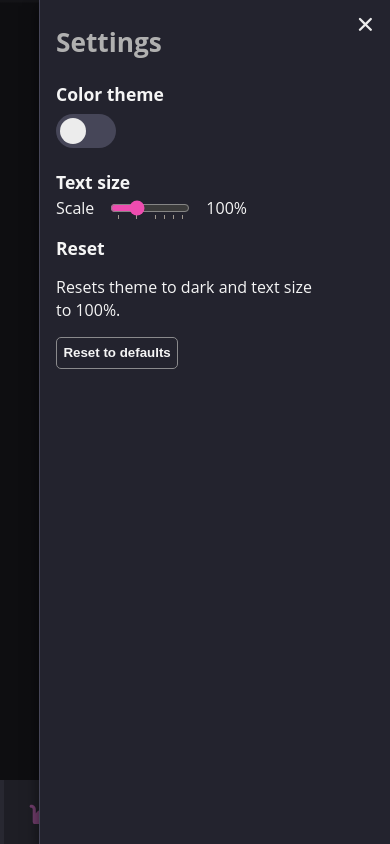
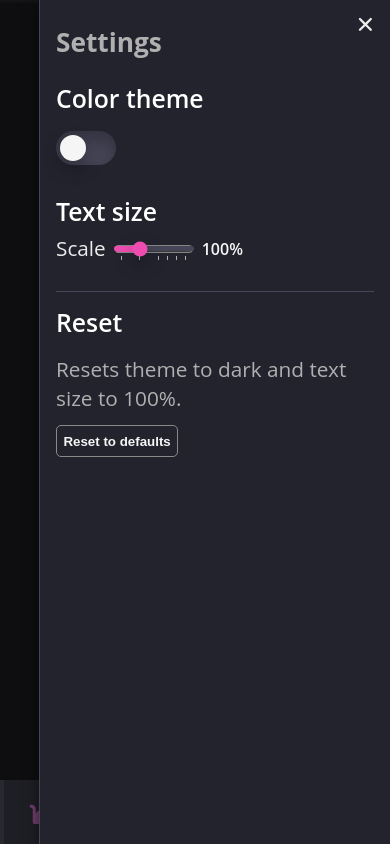
Before and after one commit to Alena0490/Cat-adoption-app, a React (Create React App) app in the folder cat-hub/: page / in a window 390 px wide. Both pictures are taken after a click on the button 347 px from the left and 820 px from the top of the page. Shown: the top 844 px of the page. Built offline with nearby package versions, Linux system fonts and the light colour scheme.

Commit message:
settings window styling

```diff
--- a/cat-hub/src/components/SettingsContent.css
+++ b/cat-hub/src/components/SettingsContent.css
@@ -1,5 +1,18 @@
 .settings-section {
-    margin: 1rem 0;
+    margin: 1.5rem 0;
+}
+
+settings-section + .settings-section {
+  border-top: 1px solid var(--bg-primary-lighter);
+  padding-top: 1rem;
+}
+
+.settings-section h3 {
+  font-size: var(--fs-md);
+  font-weight: 600;
+  color: var(--text-strong);
+  margin-bottom: 0.5rem;
+
 }
 
 .settings-section p {
@@ -10,8 +23,8 @@
     position: relative;
     top: 0rem;
     left: 0rem;
-    width: 60px;
-    height: 34px;
+    width: 3.75rem;
+    height: 2.125rem;
     display: inline-block;
     z-index: 8;
     margin: 0.5rem 0;
@@ -31,24 +44,32 @@
 
 .slider {
   position: absolute;
+  inset: 0;
   cursor: pointer;
-  inset: 0;
   background-color: var(--bg-primary-lighter);
-  border-radius: 34px;
-  transition: background-color .25s, box-shadow .25s;
+  border-radius: 9999px;
+  transition: background-color 0.25s, box-shadow 0.25s;
+  box-shadow: inset var(--shadow-md);
 }
 
 .slider::before {
+  content: "";
   position: absolute;
-  content: "";
   height: 26px;
   width: 26px;
   left: 4px;
   bottom: 4px;
-  background-color: var(--text-secondary);
+  background-color: var(--text-primary);
   border-radius: 50%;
-  transition: transform 0.25s;
+  transition: transform 0.25s, background-color 0.25s;
+  box-shadow: var(--shadow-md);
 }
+
+.slider:hover {
+  background-color: var(--bg-primary);
+  box-shadow: 0 0 0 3px var(--focus-ring, rgba(255,255,255,.1)) inset;
+}
+
 
 #theme-toggle:checked + .slider  {
   background-color: var(--icon-primary-dark);
@@ -60,9 +81,44 @@
 }
 
 #text-size-range {
-    accent-color: var(--icon-secondary);
-    inline-size: clamp(80px, 14vw, 200px);
-    margin-block: .2rem;
+  accent-color: var(--icon-secondary);
+  inline-size: clamp(80px, 14vw, 200px);
+  block-size: 0.5rem !important;
+  cursor: pointer;
+}
+
+#text-size-range::-webkit-slider-runnable-track {
+  background: linear-gradient(
+    to right,
+    var(--icon-secondary) 0%,
+    var(--icon-secondary) calc((var(--font-scale) - 0.9) / (1.25 - 0.9) * 100%),
+    var(--bg-primary-lighter) calc((var(--font-scale) - 0.9) / (1.25 - 0.9) * 100%),
+    var(--bg-primary-lighter) 100%);
+  height: .35rem;
+  border-radius: var(--radius-pill, 9999px);
+}
+
+#text-size-range::-webkit-slider-thumb {
+  background: var(--icon-secondary);
+  border-radius: 50%;
+  inline-size: 1rem;
+  block-size: 1rem;
+  margin-top: -0.25rem;
+  box-shadow: 0 2px 4px rgba(0,0,0,.3);
+  cursor: pointer;
+}
+
+#text-size-range:focus-visible {
+  outline: 2px solid var(--focus-ring);
+  outline-offset: 2px;
+  border-radius: var(--radius-sm);
+}
+
+#text-size-range::-webkit-slider-thumb {
+  background: var(--icon-secondary);
+  border-radius: 50%;
+  border: none;
+  box-shadow: var(--shadow-md);
 }
 
 label[for="text-size-range"],
@@ -75,17 +131,61 @@ output[for="text-size-range"] {
 }
 
 label[for="text-size-range"] {
-    margin-inline-end: .5rem;
+  font-weight: 500;
+  font-size: var(--fs-sm);
+  color: var(--text-secondary);
+  margin-right: 0.5rem;
+}
+
+#text-size-range::-webkit-slider-thumb {
+  background: var(--icon-secondary);
+  border: none;
+  border-radius: 50%;
+  width: 1rem;
+  height: 1rem;
+  box-shadow: var(--shadow-md);
+  margin-top: -0.3rem;
+  cursor: pointer;
+}
+
+#text-size-range::-moz-range-thumb {
+  background: var(--icon-secondary);
+  border: 2px solid var(--bg-secondary);
+  border-radius: var(--radius-lg);
+  inline-size: 1rem;
+  block-size: 1rem;
+  cursor: pointer;
+}
+
+output[for="text-size-range"] {
+  margin-inline-start: .5rem;
+  min-width: 3.5ch;
+  text-align: right;
+  font-weight: 600;
+  color: var(--text-primary);
 }
 
 #text-size-range {
-    margin-inline: .5rem;
+  color: var(--text-muted);
 }
 
-output[for="text-size-range"] {
-    margin-inline-start: .5rem;
-    min-width: 3.5ch;
-    text-align: right;
+.settings-section:last-of-type {
+  border-top: 1px solid var(--bg-primary-lighter);
+  padding-top: 1rem;
+  margin-top: 2rem;
+}
+
+.settings-section:last-of-type p {
+  margin-bottom: 0.75rem;
+  color: var(--text-muted);
+  font-size: var(--fs-sm);
+}
+
+
+.reset-button:focus-visible {
+  outline: 2px solid var(--focus-ring);
+  outline-offset: 2px;
+  border-radius: var(--radius-sm);
 }
 
 @media (prefers-reduced-motion: reduce) {
--- a/cat-hub/src/components/SettingsContent.js
+++ b/cat-hub/src/components/SettingsContent.js
@@ -5,7 +5,7 @@ import { useState, useEffect } from "react";
 function ResetSettings({ onReset }) {
 
   return (
-    <button type="button" className="btn btn-secondary" onClick={onReset}>
+    <button type="button" className="btn btn-secondary reset-button" onClick={onReset}>
       Reset to defaults
     </button>
   );
--- a/cat-hub/src/components/SettingsSidebar.css
+++ b/cat-hub/src/components/SettingsSidebar.css
@@ -1,4 +1,9 @@
 /* BACKDROP */
+.settings-sidebar {
+  backdrop-filter: blur(6px);
+  background: color-mix(in srgb, var(--bg-primary) 85%, transparent);
+}
+
 .modal-backdrop {
   position: fixed;
   inset: 0;
--- a/cat-hub/src/pages/Contacts.js
+++ b/cat-hub/src/pages/Contacts.js
@@ -91,7 +91,54 @@ const Contacts = () => {
         </article>
       </section>
 
-      {/* zbytek kódu (donate, volunteer, form) nechávám beze změny */}
+      <section id="donate">
+                <h2>Donate</h2>
+                <p className="section-lead">
+                    Your donations help&nbsp;us provide food, medical care, and&nbsp;shelter for cats in&nbsp;need. Because every cat deserves a&nbsp;safe and&nbsp;loving home
+                </p>
+
+                <div className="donate-options">
+                    <div className="payment-info">
+                        <h3>Bank Transfer</h3>
+                        <dl className="payment-list">
+                            <div><dt>Account number:</dt><dd className="value">123456789/0100</dd></div>
+                            <div><dt>Variable symbol:</dt><dd className="value">2025</dd></div>
+                            <div><dt>Message:</dt><dd>Cat Hub</dd></div>
+                        </dl>
+                        <p className="info">or you can just scan the QR code with your phone</p>
+                    </div>
+
+                    <div className="qr-code">
+                        <img src={qrCode} alt="QR code for donation" loading="lazy" decoding="async" />
+                        <p className="qr-caption">Scan with your banking app</p>
+                    </div>
+                </div>
+            </section>
+
+            <section id="volunteer">
+                <h2>Volunteer</h2>
+                <p className="section-lead">
+                    Join our team and help with cat care, events, or adoption days.
+                </p>
+                <p>
+                    Volunteering with Cat Hub is a hands-on way to make a direct impact. Whether you can spare a few hours a week or just help during events, your time matters and saves lives. We’ll provide guidance, basic training, and all the support you need — no prior experience required, only kindness and reliability.
+                </p>
+                <h3>What you can do:</h3>
+                <ul className="volunteer-list">
+                    <li><FaPaw className="icon" />Help with daily cat care (feeding, cleaning, socializing)</li>
+                    <li><FaPaw className="icon" />Assist at adoption events and open days</li>
+                    <li><FaPaw className="icon" />Foster cats in need of temporary homes</li>
+                    <li><FaPaw className="icon" />Promote our mission on social media</li>
+                    <li><FaPaw className="icon" />Organize or help with fundraising events</li>
+                </ul>
+                <p>
+                    If you’re interested, please fill out the <a href="#contact-form" aria-label="scroll to contact form">form</a> below and we’ll get back to you with more details.
+                </p>
+            </section>
+
+            <section id="contact-form">
+                <Form />
+            </section>
     </div>
   );
 };
```
